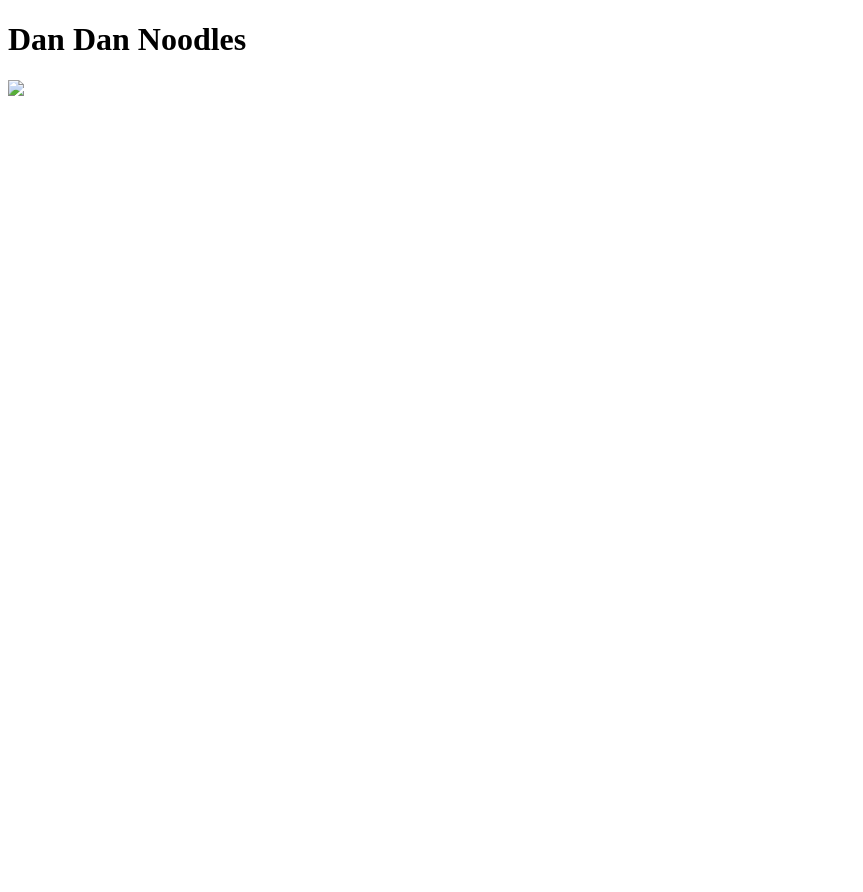
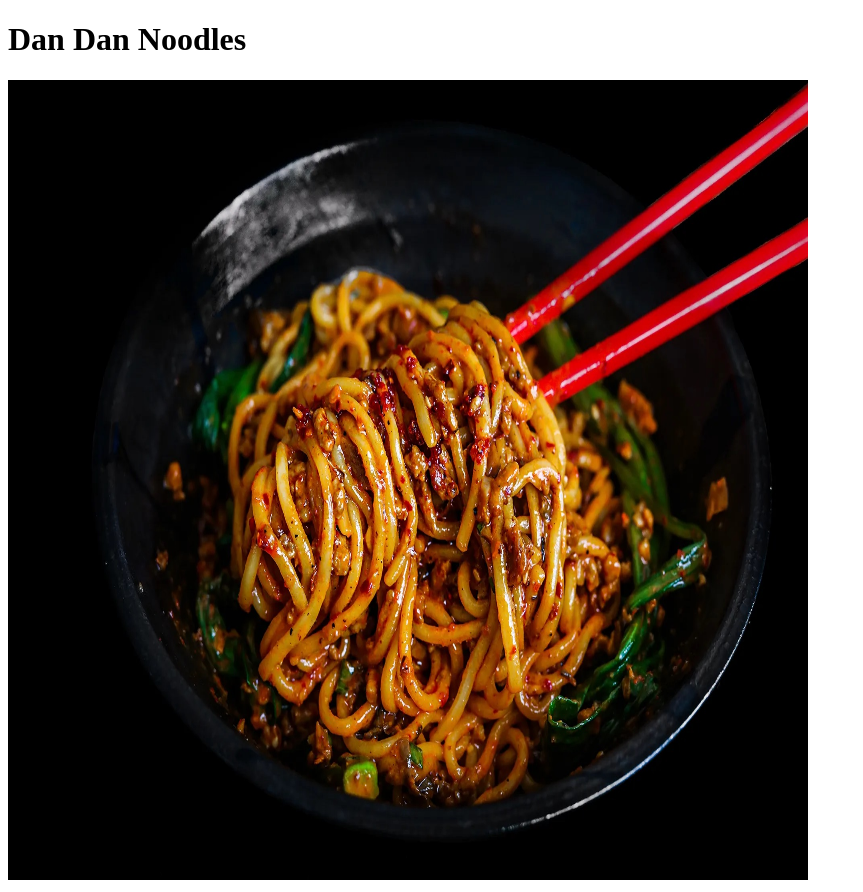
Before and after one commit to aliciaxl/odin-recipes, a plain HTML site: page recipes/dandannoodles.html in a window 1280 px wide. Shown: the whole page, without its empty margins (0-863 px from the left). Before the commit the page ends 800 px from the top, so only its background shows below. Drawn offline with Linux system fonts and the light colour scheme.

Commit message:
Edit dandannoodles.html

```diff
--- a/recipes/dandannoodles.html
+++ b/recipes/dandannoodles.html
@@ -8,7 +8,7 @@
 <body>
     <h1>Dan Dan Noodles</h1>
 
-    <img src="../images/Dan-Dan-Noodles-11.jpg">
+    <img src="../images/Dan-Dan-Noodles-11.jpg" alt="Dan Dan Noodles Image" height="800" width="800">
 
 
 </body>
```
Also changed, not shown: images/Dan-Dan-Noodles-11.jpg (added), 1 other file.
